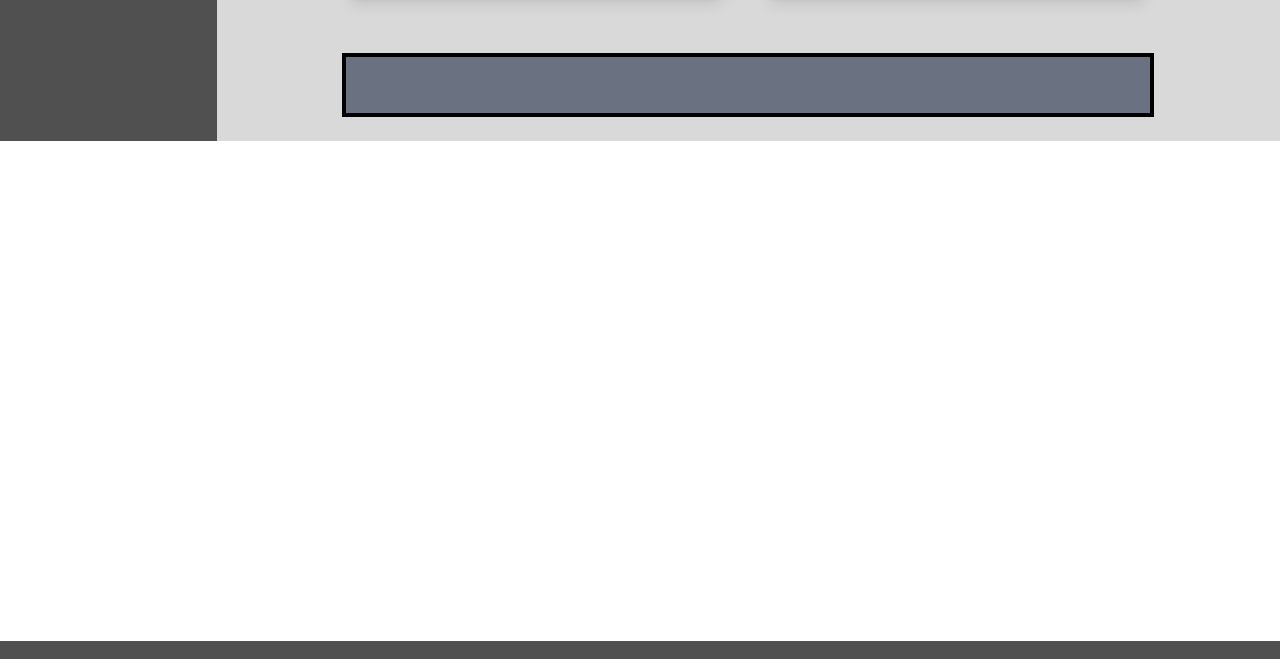
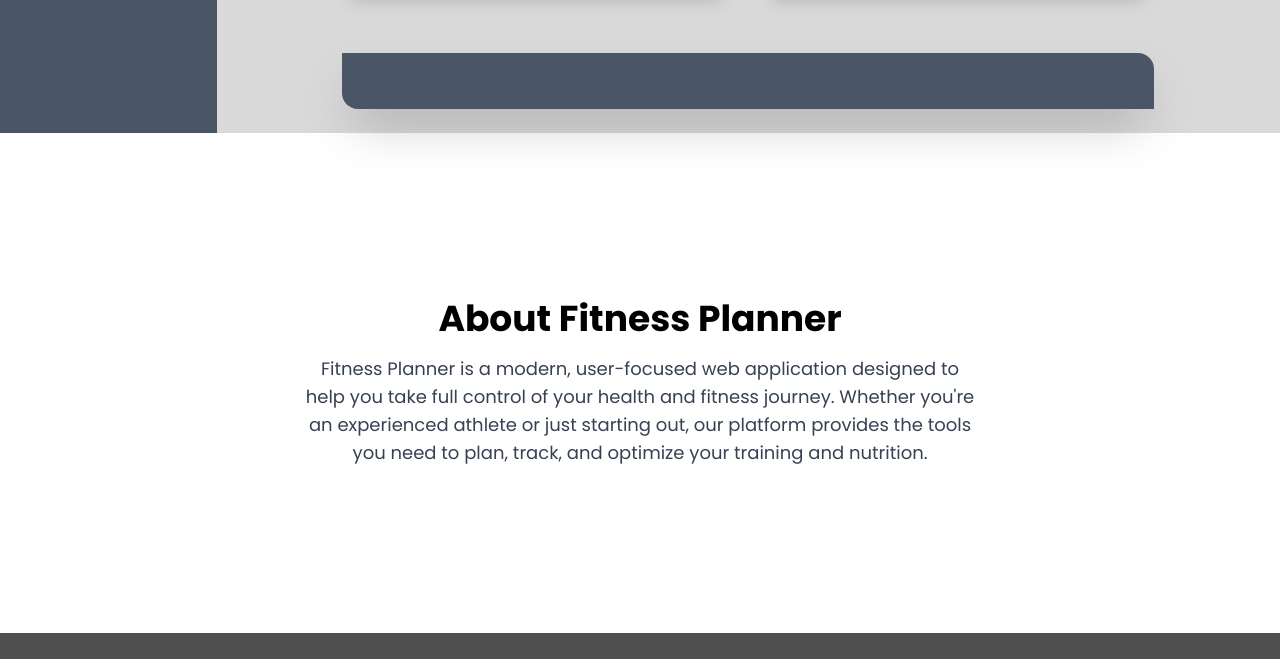
Before and after one commit to Patolll/Fitness-planner, a website built with Vite: page index.html in a window 1280 px wide. Shown: the part 569-1228 px from the top of the page. Built offline with nearby package versions, Linux system fonts and the light colour scheme; no server answers; files whose address does not match are found by name.

Commit message:
little ui change

```diff
--- a/index.html
+++ b/index.html
@@ -83,7 +83,6 @@
                   alt="Dumbbell icon"
                 />Workouts</a
               >
-              >
             </li>
             <li>
               <a class="user-link" href="#"
@@ -101,7 +100,7 @@
       <div class="main-aside-wrapper flex flex-1">
         <!-- aside -->
         <aside
-          class="aside-wrapper hidden lg:block w-64 bg-[#505050] text-white p-4"
+          class="aside-wrapper hidden lg:block w-64 bg-gray-600 text-white p-4"
         >
           <div class="user-info mb-6"></div>
           <ul class="flex flex-col gap-4 text-white">
@@ -201,7 +200,7 @@
           </div>
           <!-- QuoteBox -->
           <div
-            class="QuoteBox hidden md:block mt-10 border-4 border-solid border-black w-[80%] p-7 font-bold bg-gray-500 text-2xl text-white"
+            class="QuoteBox hidden md:block mt-10 rounded-tr-2xl rounded-bl-2xl shadow-2xl w-[80%] p-7 font-bold bg-gray-600 text-2xl text-white"
             id="QuoteBox"
           >
             <p id="QuoteText"></p>
@@ -209,7 +208,19 @@
           </div>
         </main>
       </div>
-      <section class="About bg-white h-[500px] w-full"></section>
+      <!-- about section -->
+      <section class="About bg-white h-[500px] w-full">
+        <div class="flex flex-col items-center justify-center h-full">
+          <h1 class="text-4xl font-bold mb-4">About Fitness Planner</h1>
+          <p class="text-lg text-gray-700 max-w-2xl text-center">
+            Fitness Planner is a modern, user-focused web application designed
+            to help you take full control of your health and fitness journey.
+            Whether you're an experienced athlete or just starting out, our
+            platform provides the tools you need to plan, track, and optimize
+            your training and nutrition.
+          </p>
+        </div>
+      </section>
 
       <!-- footer -->
       <footer
--- a/src/main.js
+++ b/src/main.js
@@ -33,6 +33,7 @@ fetch(proxy + url)
     return response.json();
   })
   .then((data) => {
+    console.log(data);
     const randomIndex = getRandomInt(0, data.length - 1);
     const quote = data[randomIndex].q;
     const author = data[randomIndex].a;
```
